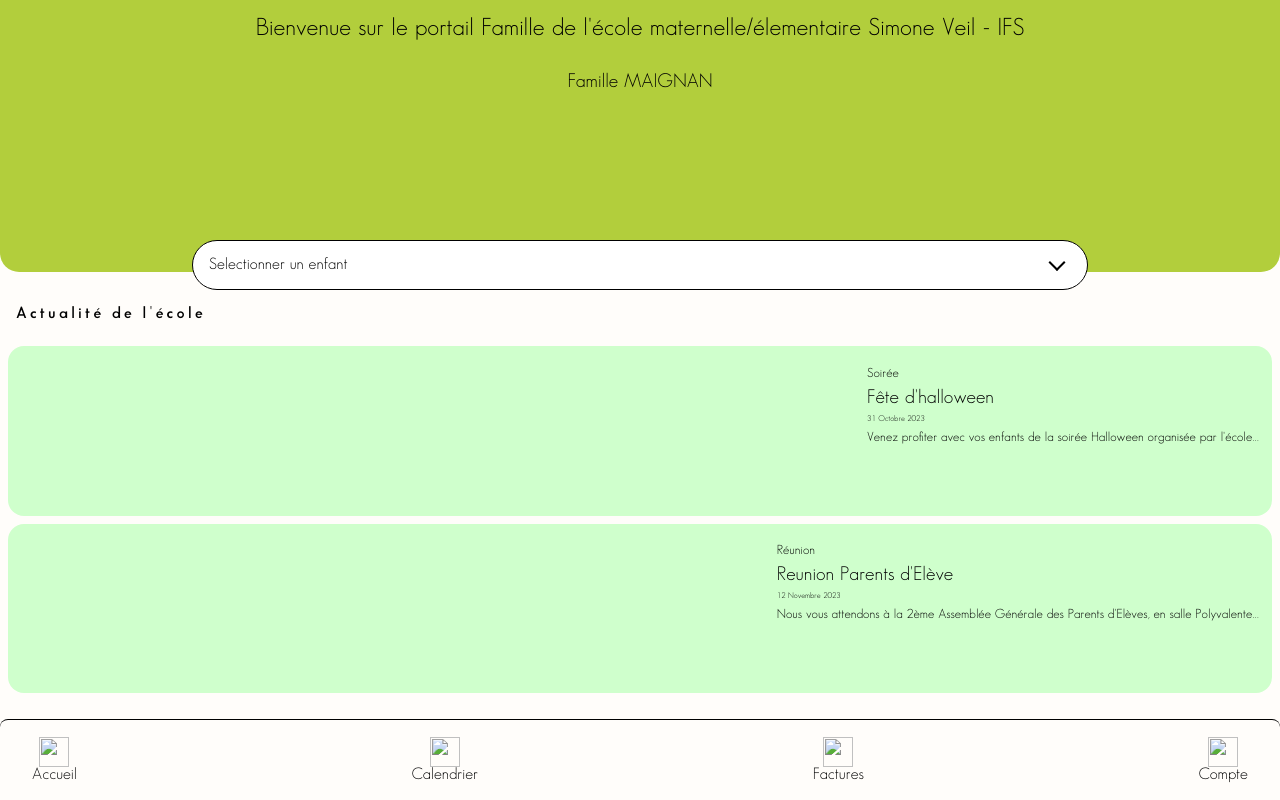
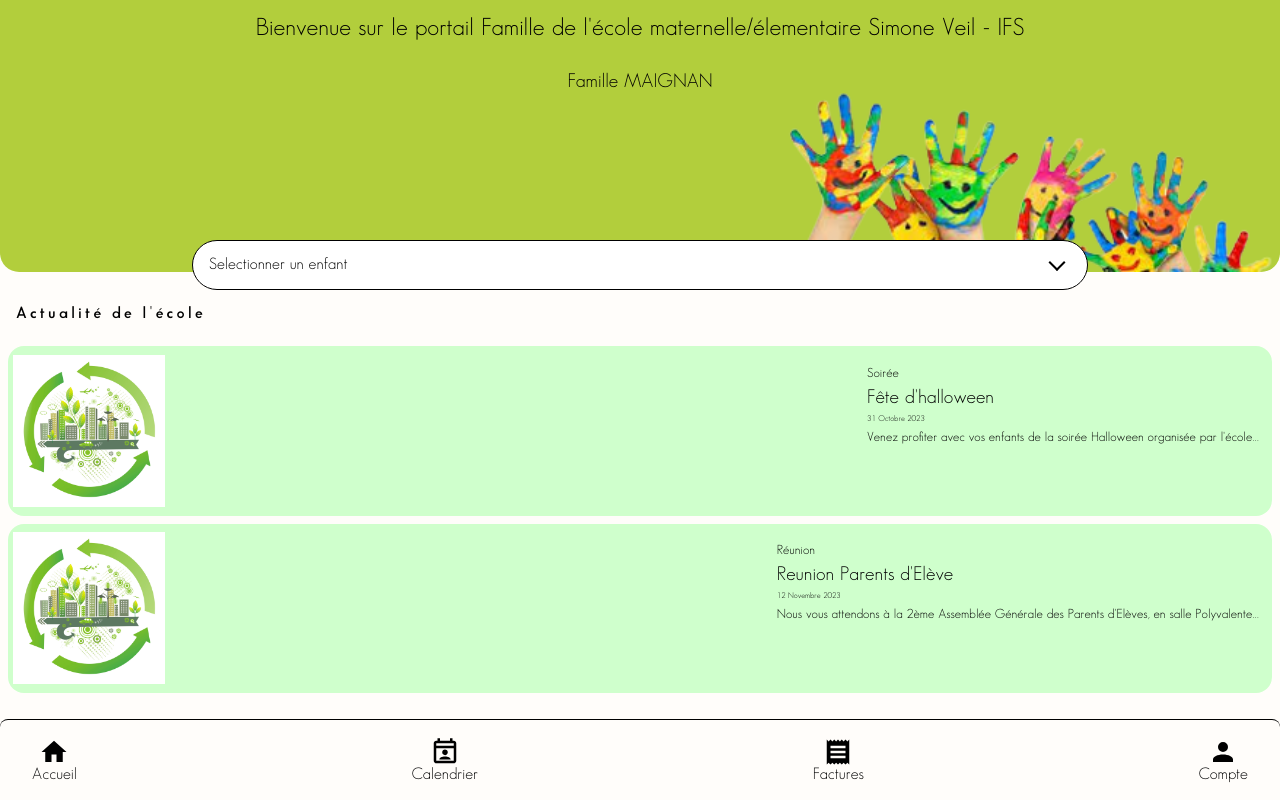
Before and after one commit to MaignanBrice/red-thread, a plain HTML site: page index.html in a window 1280 px wide. Drawn offline with Linux system fonts and the light colour scheme; the site is published under a folder, as on GitHub Pages, so addresses that start at the root find nothing.

Commit message:
fixed urls

```diff
--- a/index.html
+++ b/index.html
@@ -16,19 +16,19 @@
     <header>
         <nav class="navbar">
             <a href="#" class="navbar__bloc">
-                <img src="/assets/img/home.svg" alt="">
+                <img src="assets/img/home.svg" alt="">
                 <span>Accueil</span>
             </a>
             <a href="#" class="navbar__bloc">
-                <img src="/assets/img/calendar-account-outline.svg" alt="">
+                <img src="assets/img/calendar-account-outline.svg" alt="">
                 <span>Calendrier</span>
             </a>
             <a href="#" class="navbar__bloc">
-                <img src="/assets/img/receipt-text.svg" alt="">
+                <img src="assets/img/receipt-text.svg" alt="">
                 <span>Factures</span>
             </a>
             <a href="#" class="navbar__bloc">
-                <img src="/assets/img/account.svg" alt="">
+                <img src="assets/img/account.svg" alt="">
                 <span>Compte</span>
             </a>
         </nav>
@@ -39,7 +39,7 @@
         <div class="welcome">
             <h1>Bienvenue sur le portail Famille de l'école maternelle/élementaire Simone Veil - IFS</h1>
             <h2>Famille MAIGNAN</h2>
-            <img src="/assets/img/imageTuile-removebg-preview.png" alt="">
+            <img src="assets/img/imageTuile-removebg-preview.png" alt="">
         </div>
         <div class="child__dropdown">
             <input type="checkbox" id="dropdown">
@@ -56,7 +56,7 @@
         <h2 class="title">Actualité de l'école</h2>
 
         <section class="article">
-            <img class="article__img" src="/assets/img/sustainable.jpg" alt=''>
+            <img class="article__img" src="assets/img/sustainable.jpg" alt=''>
             <div class="article__container">
                 <div class="article__tag">Soirée</div>
                 <h3>Fête d'halloween</h3>
@@ -65,7 +65,7 @@
             </div>
         </section>
         <section class="article">
-            <img class="article__img" src="/assets/img/sustainable.jpg" alt=''>
+            <img class="article__img" src="assets/img/sustainable.jpg" alt=''>
             <div class="article__container">
                 <div class="article__tag">Réunion</div>
                 <h3>Reunion Parents d'Elève</h3>
```
